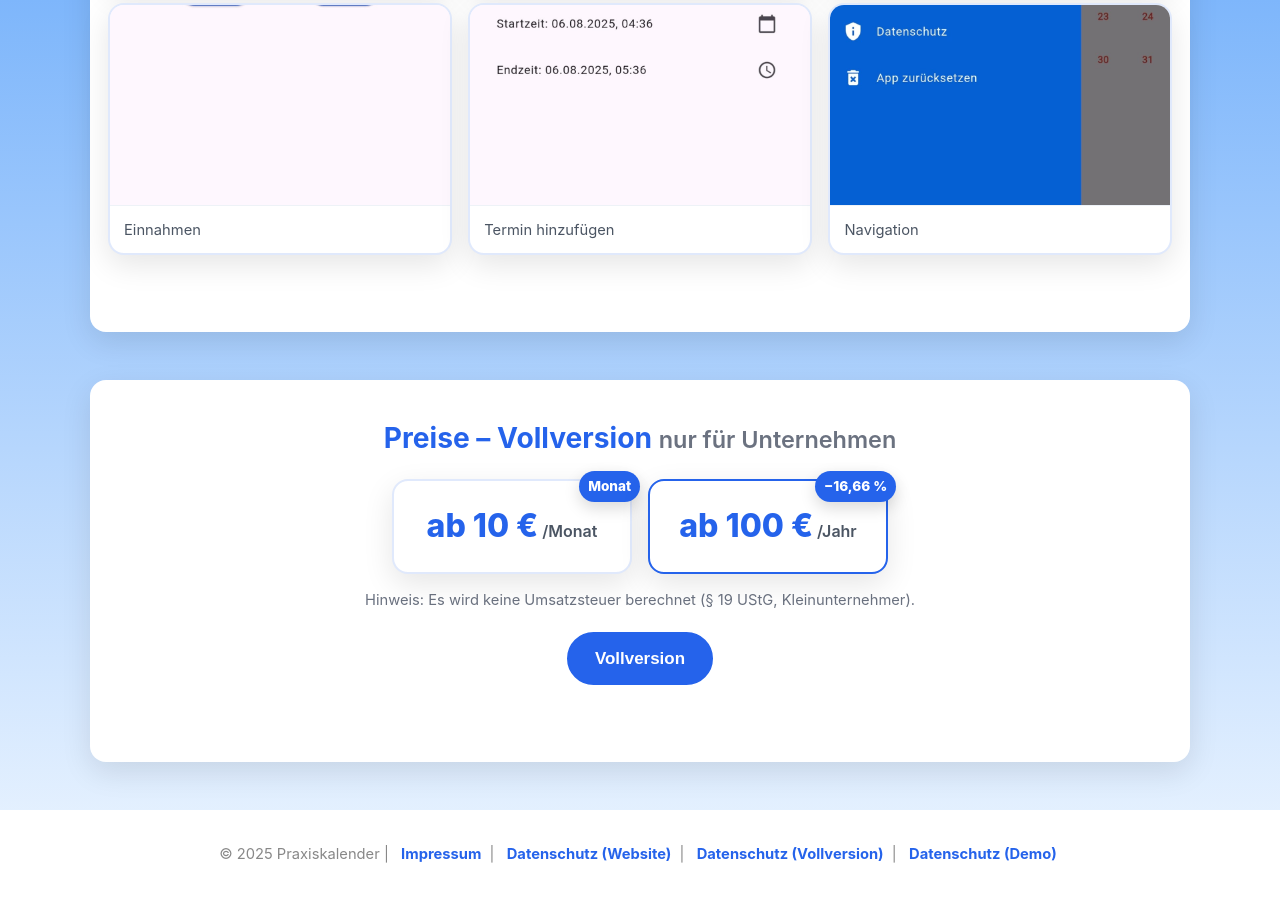
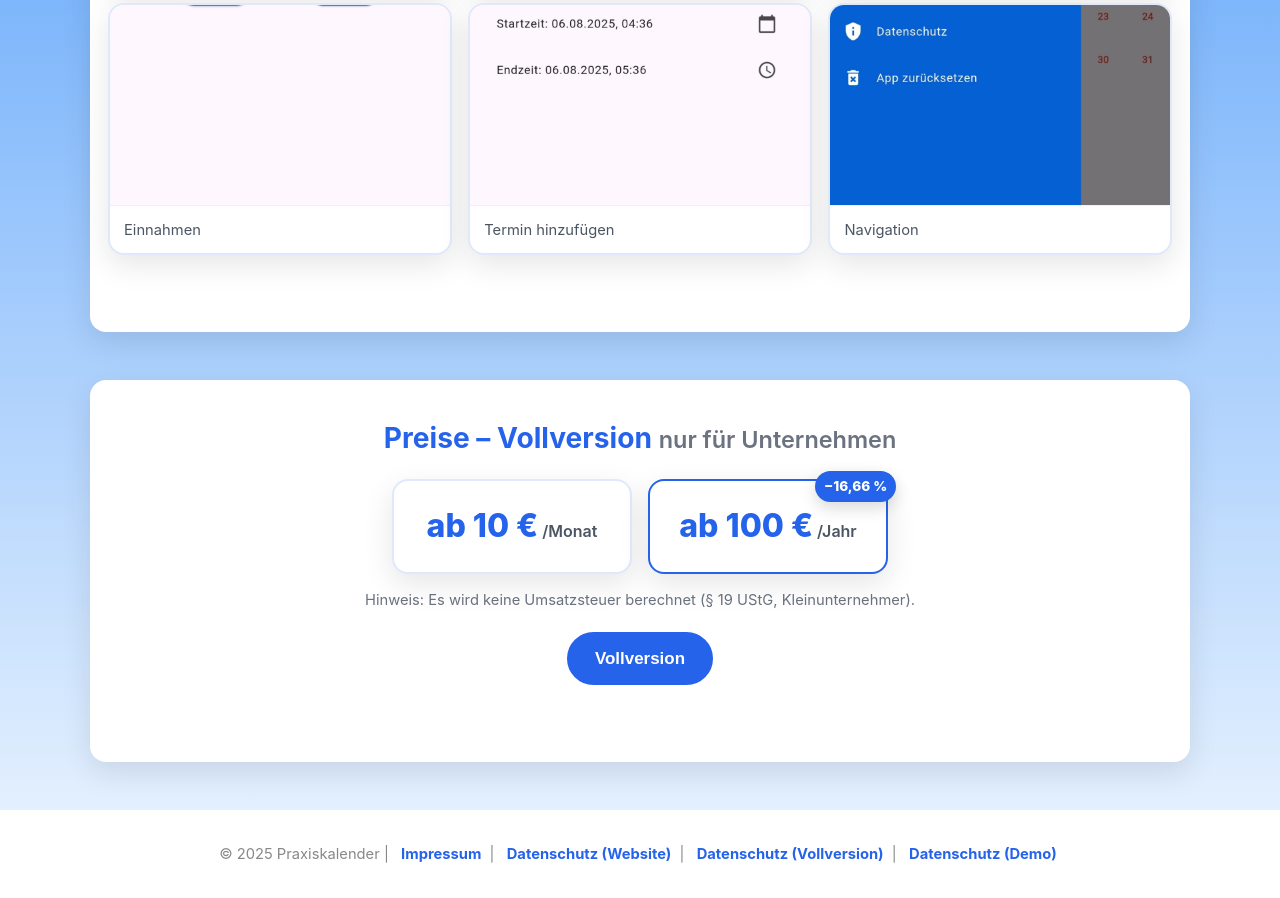
Before and after one commit to DanielMichel91/Praxiskalender, a website: page index.html in a window 1280 px wide. Shown: the part 1000-1898 px from the top of the page. Drawn offline with Linux system fonts and the light colour scheme; a web font is replaced by a local one.

Commit message:
index.html aktualisiert

```diff
--- a/index.html
+++ b/index.html
@@ -384,7 +384,6 @@
         <h2>Preise – Vollversion <small style="font-weight:600;color:#6b7280">nur für Unternehmen</small></h2>
         <div class="price-grid">
           <div class="price-card">
-            <div class="badge">Monat</div>
             <div class="price">ab 10&nbsp;€<span>/Monat</span></div>
           </div>
           <div class="price-card highlight">
```
